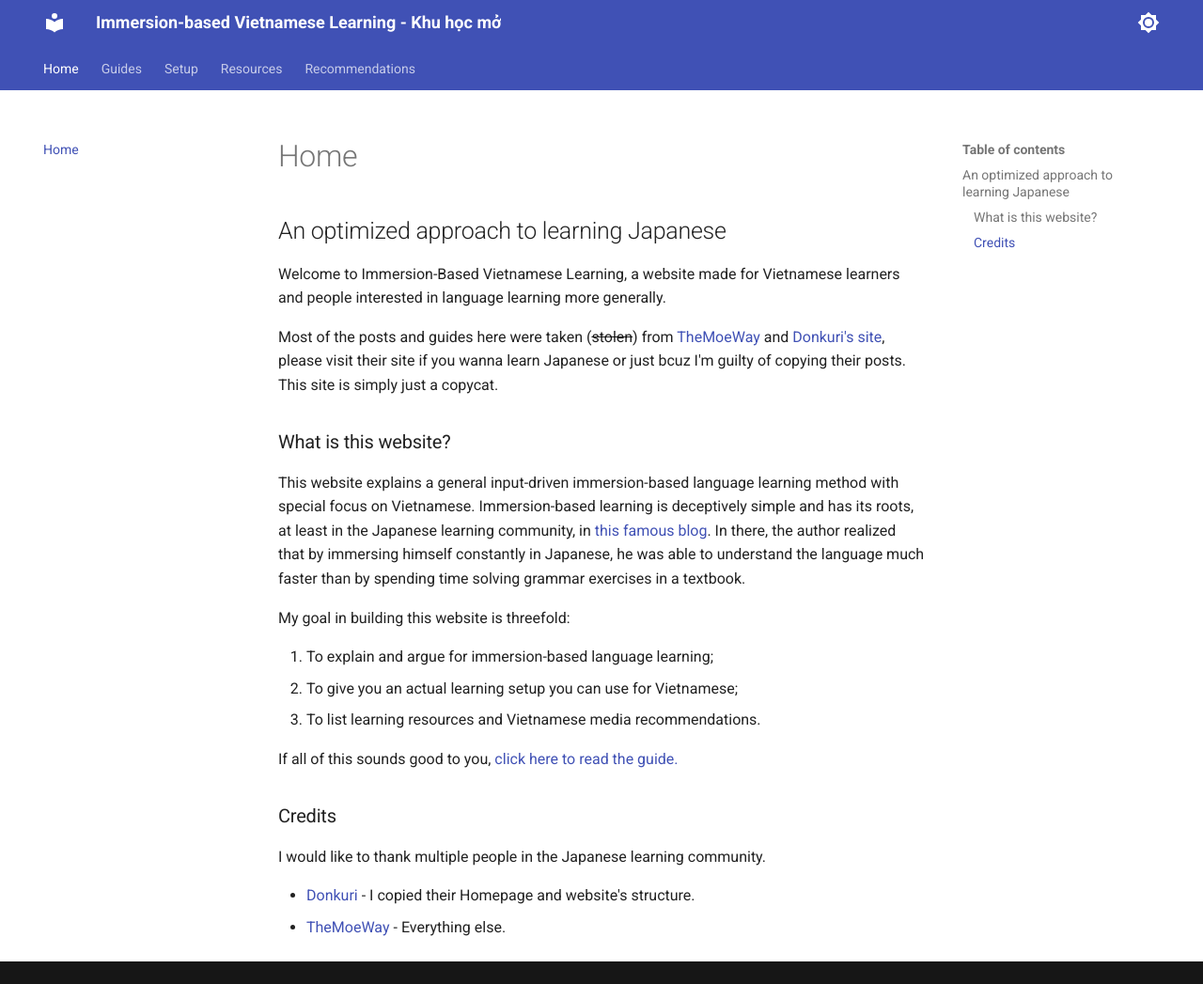
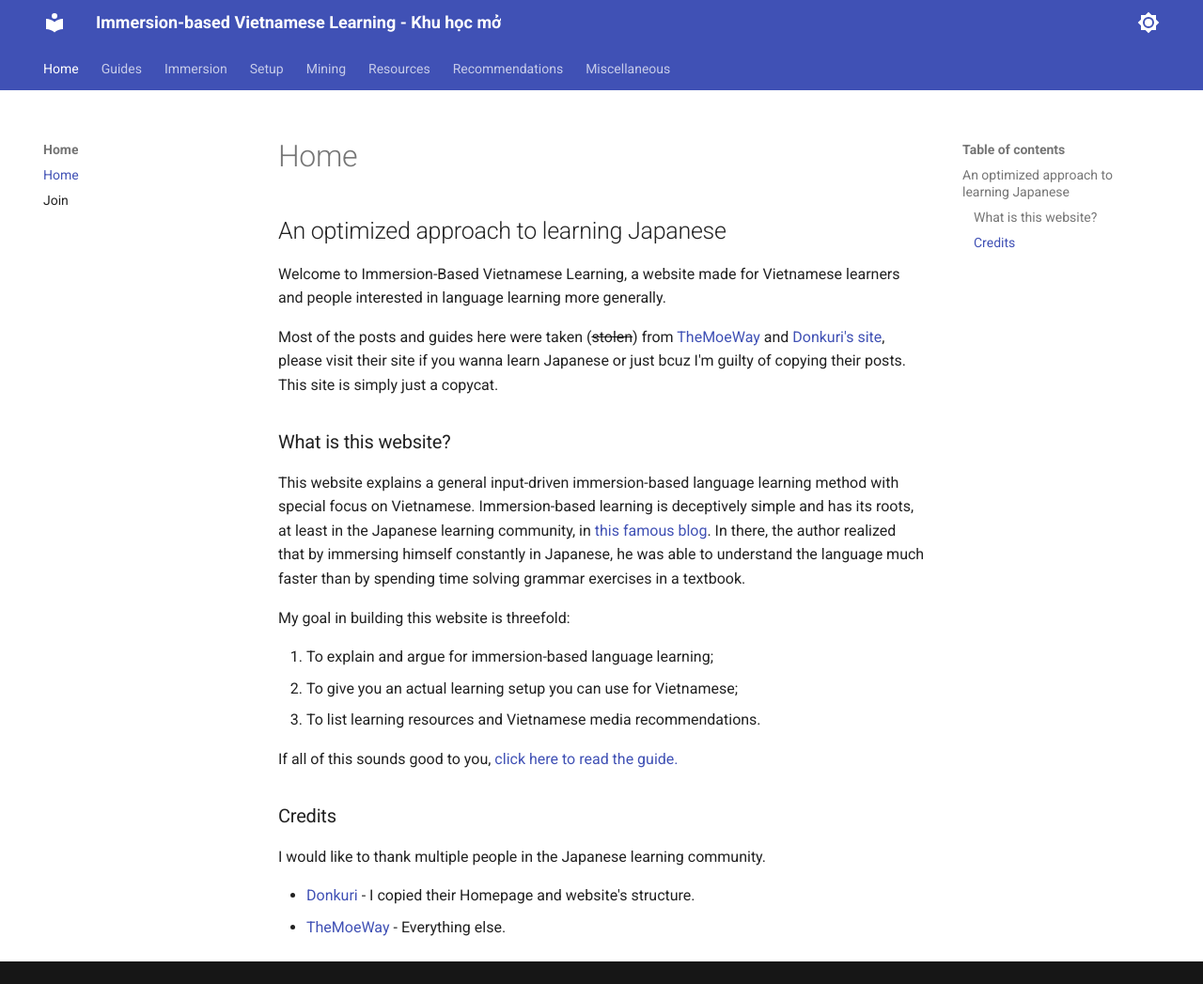
Before and after one commit to daihocmo/learn-vietnamese, an MkDocs documentation site: the page built from docs/index.md, in a window 1280 px wide and 1047 px high. Shown: the whole window at 94% size. Built offline with MkDocs 1.6.1 and Material for MkDocs 9.7.7, drawn with Linux system fonts in a browser that asks for light colours.

Commit message:
updated site's structure

```diff
--- a/docs/index.md
+++ b/docs/index.md
@@ -3,7 +3,6 @@
 Welcome to Immersion-Based Vietnamese Learning, a website made for Vietnamese learners and people interested in language learning more generally.
 
 Most of the posts and guides here were taken (~~stolen~~) from [TheMoeWay](https://learnjapanese.moe/) and [Donkuri's site](https://donkuri.github.io/learn-japanese/), please visit their site if you wanna learn Japanese or just bcuz I'm guilty of copying their posts. This site is simply just a copycat.
-
 
 ### What is this website?
 
--- a/mkdocs.yml
+++ b/mkdocs.yml
@@ -4,7 +4,9 @@ site_author: onlyduyy
 site_url: https://daihocmo.github.io/learn-vietnamese/
 
 nav:
-  - Home: 'index.md'
+  - Home:
+    - 'Home': 'index.md'
+    - 'Join': 'join.md'
   - 'Guides':
     - 'Vietnamese Guide': 'guide.md'
     - 'Speaking Vietnamese': 'speaking.md'
@@ -12,13 +14,17 @@ nav:
     - 'Reading Techniques and Strategies': 'readingtips.md'
     - 'Monolingual Guide': 'monolingual.md'
     - 'Vietnames FAQ': 'faq.md'
+  - 'Immersion': 'immersion.md'
   - 'Setup':
     - 'Yomitan': 'yomitan.md'
+  - 'Mining': 'mining.md'
   - 'Resources':
     - 'Resources': 'resources.md'
     - 'Comprehensible Input': 'input.md'
   - 'Recommendations':
     - 'Communities': 'community.md'
+  - 'Miscellaneous': 'misc.md'
+
 
 theme:
   palette:
```
Also changed, not shown: docs/input.md (+0 -2 lines), docs/immersion.md (added), docs/mining.md (added), docs/misc.md (added).
